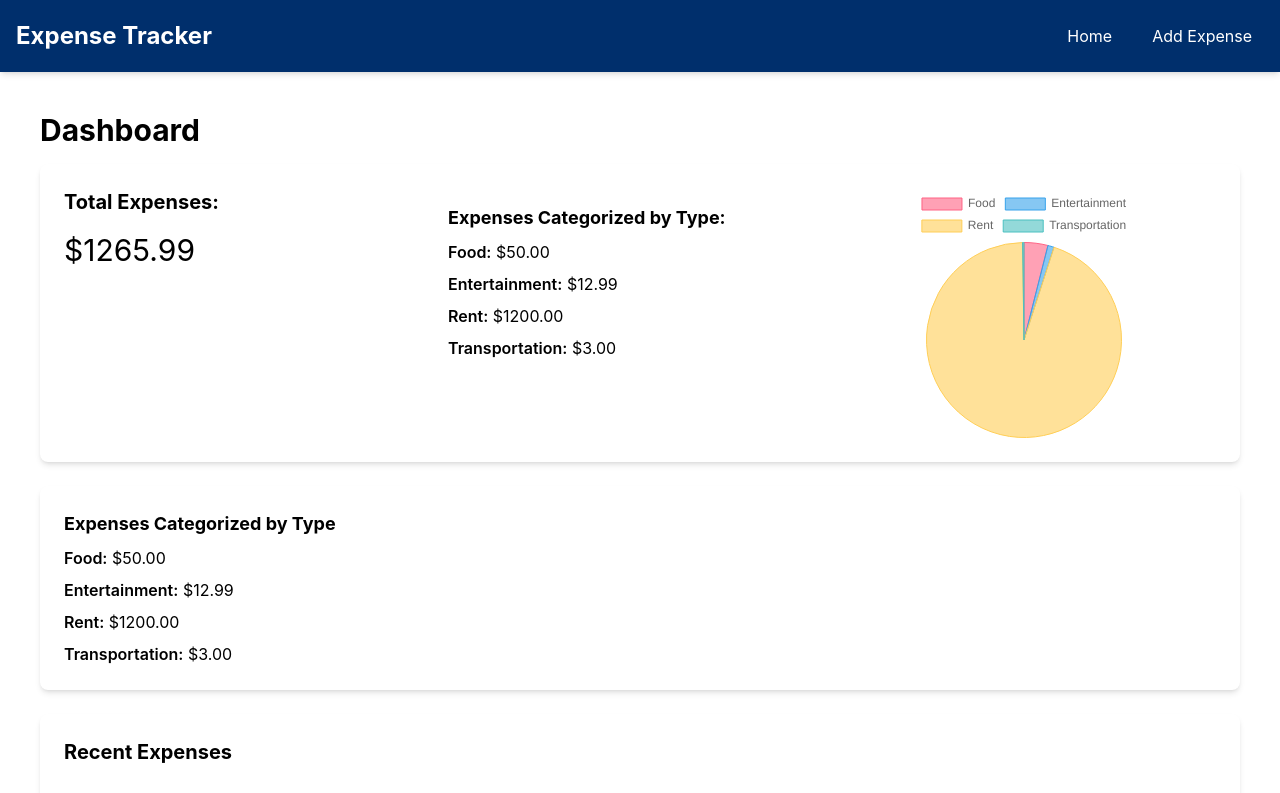
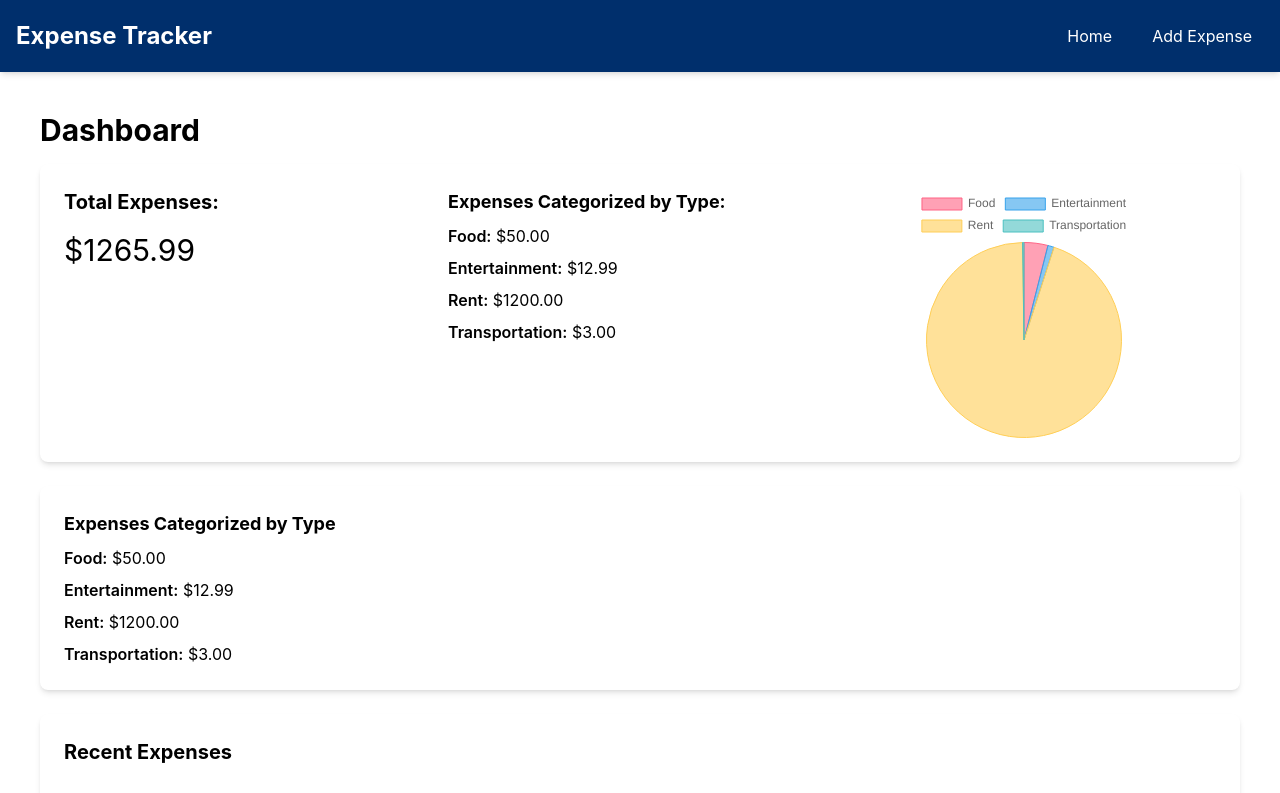
Before and after one commit to PranavPrashar/personal-expense-tracker, a React (Create React App) app: page / in a window 1280 px wide. Shown: the top 793 px of the page. Built offline with nearby package versions, Linux system fonts and the light colour scheme; data requests are answered from the project's data file.

Commit message:
Fixing padding for desktop

```diff
--- a/src/components/TotalExpenses.js
+++ b/src/components/TotalExpenses.js
@@ -16,13 +16,13 @@ function TotalExpenses({ total, expenseData }) {
     <div className="mb-6">
       <h1 className="text-3xl font-bold mb-4">Dashboard</h1>
 
-      <div className="bg-white p-6 rounded-lg shadow-md flex md:flex-row flex-col justify-between">
+      <div className="bg-white p-6 rounded-lg shadow-md flex md:flex-row md:items-start flex-col justify-between">
         <div className="md:w-1/3 flex md:flex-col md:items-start md:justify-start flex-row items-center justify-between w-full">
           <h2 className="text-xl font-bold">Total Expenses: </h2>
           <p className="text-3xl md:mt-4">${total}</p>
         </div>
 
-        <div className="md:w-1/3 md:flex-col flex-row py-4">
+        <div className="md:w-1/3 md:flex-col flex-row md:py-0 py-4">
           <h3 className="text-lg font-bold">Expenses Categorized by Type:</h3>
           <ul>
             {Object.entries(totalExpensesByCategory).map(
```
